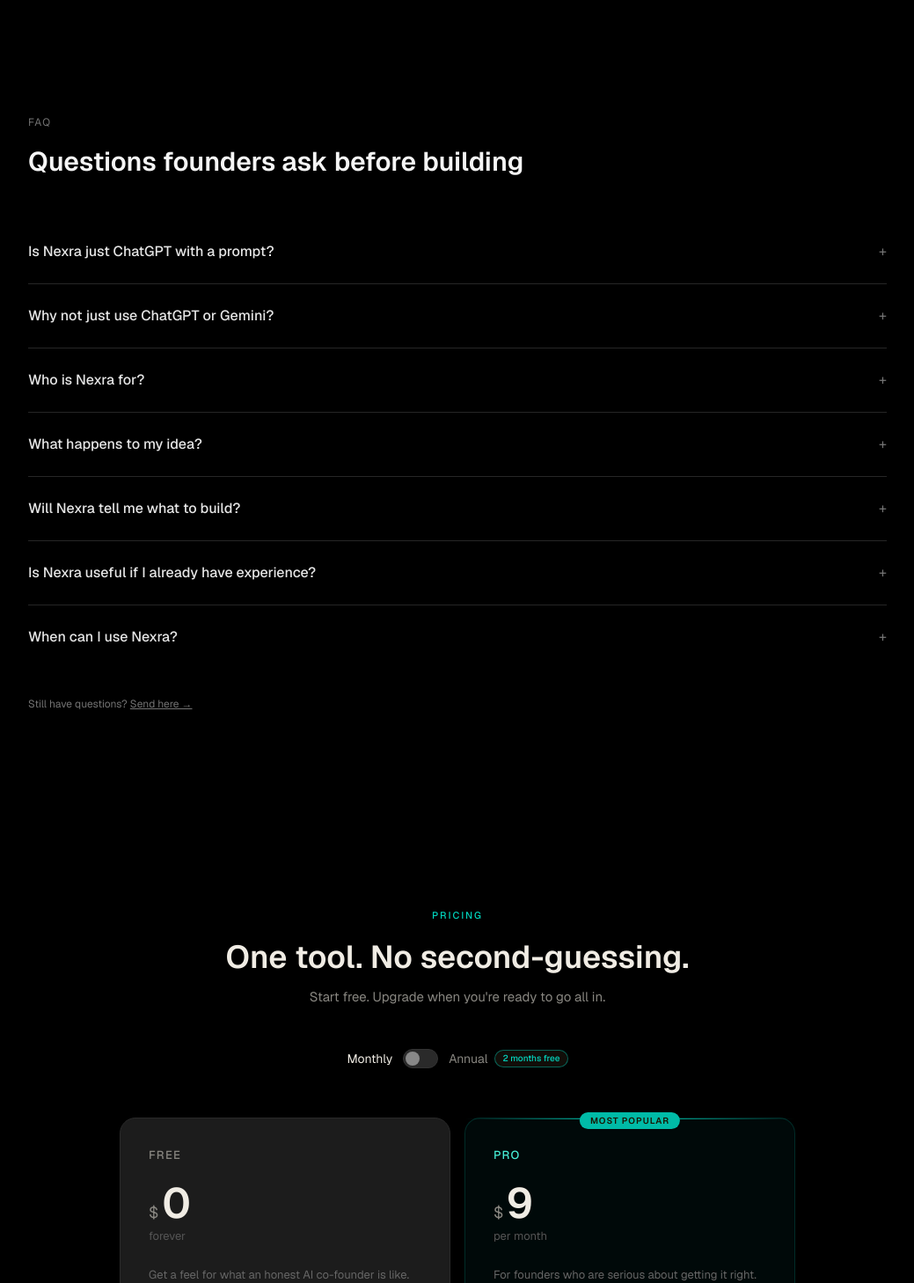
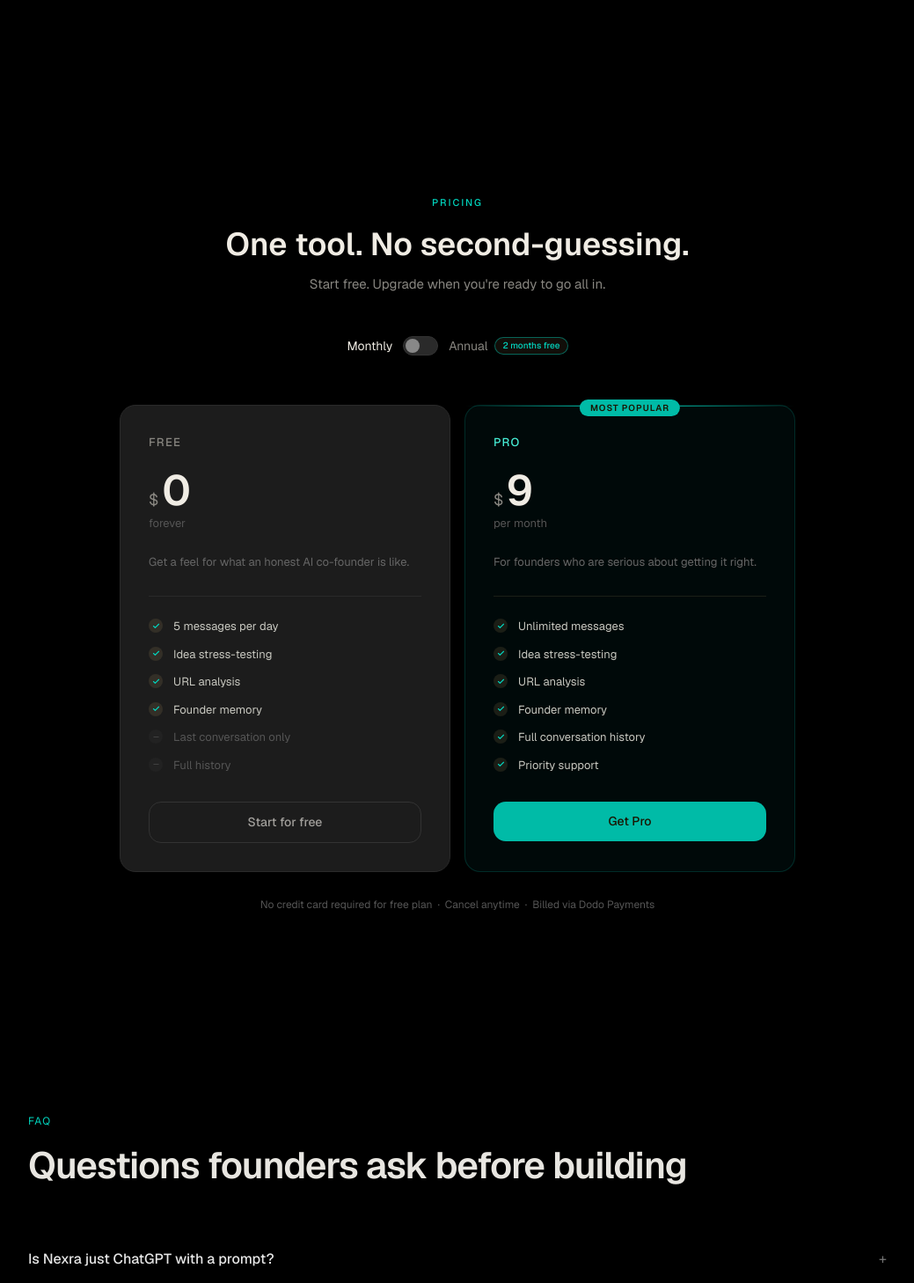
Before and after one commit to annuk123/nexra, a Next.js app: page / in a window 1280 px wide. Shown: the part 3192-4650 px from the top of the page at 88% size, without its empty margins (120-1159 px from the left). Built offline with nearby package versions, Linux system fonts and the light colour scheme; no server answers.

Commit message:
update FAQ and home page

```diff
--- a/app/page.tsx
+++ b/app/page.tsx
@@ -28,12 +28,14 @@
 
 
       {/* See Nexra in Action */}
-      <Section size="md">
-        <FAQ />
+
+
+            <Section size="md">
+        <PricingSection />
       </Section>
 
             <Section size="md">
-        <PricingSection />
+        <FAQ />
       </Section>
             <Section size="md">
         <FounderNote />
--- a/components/FAQ/FAQ.tsx
+++ b/components/FAQ/FAQ.tsx
@@ -26,11 +26,7 @@
   {
     q: "Is Nexra useful if I already have experience?",
     a: "Often more so. Experienced founders know how to find validation for whatever they already believe. Nexra is useful precisely because it won't just confirm what you want to hear. A second perspective that's willing to push back is worth more the more experience you have.",
-  },
-  {
-    q: "When can I use Nexra?",
-    a: "We're opening access in small batches to make sure the experience is right before scaling. Join the waitlist — we'll reach out when there's a spot.",
-  },
+  }
 ];
 
 export default function FAQ() {
@@ -39,9 +35,10 @@
 
   return (
     <section >
-      <span className="text-xs tracking-widest text-neutral-500">FAQ</span>
+      <span className="text-xs tracking-widest text-teal-400">FAQ</span>
 
-      <h2 className="mt-4 text-2xl sm:text-3xl font-semibold max-w-xl">
+      <h2 className="font-semibold text-[#e8e6e1] leading-[1.1] tracking-tight mb-2 mt-4"
+            style={{ fontSize: "clamp(26px, 3.5vw, 42px)" }}>
         Questions founders ask before building
       </h2>
 
@@ -55,11 +52,11 @@
                 onClick={() => setOpenIndex(open ? null : i)}
                 className="w-full flex items-center justify-between text-left focus:outline-none group"
               >
-                <h3 className="text-neutral-200 font-medium group-hover:text-neutral-100 transition">
+                <h3 className="text-neutral-200 font-medium group-hover:text-neutral-100 transition hover:text-teal-400">
                   {item.q}
                 </h3>
                 <span
-                  className={`ml-4 text-neutral-500 transition-transform duration-200 group-hover:text-neutral-300 ${
+                  className={`ml-4 text-neutral-500 transition-transform duration-200 group-hover:text-teal-400 ${
                     open ? "rotate-45" : ""
                   }`}
                 >
```
